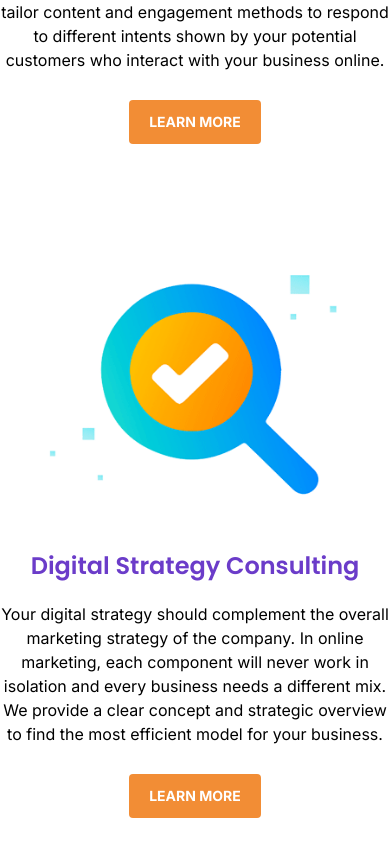
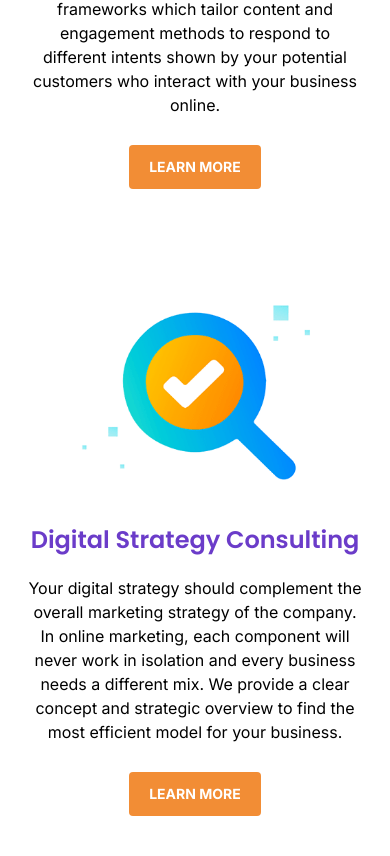
Before and after one commit to adhhamdev/at-digital, a Next.js app: page / in a window 390 px wide. Shown: the part 1347-2203 px from the top of the page. Built offline with nearby package versions, Linux system fonts and the light colour scheme.

Commit message:
Update global CSS styles and fix menu component layout

```diff
--- a/app/globals.css
+++ b/app/globals.css
@@ -88,9 +88,11 @@ h2 {
         margin: 400px 40px auto 40px;
     }
     .service-image-1 {
+        width: 275px;
         margin-right: 20px;
     }
     .service-image-2 {
+        width: 275px;
         margin-left: 20px;
     }
     .service-text {
@@ -107,13 +109,17 @@ h2 {
         padding: 16px 24px 24px 24px;
     }
     .service {
+        margin: initial 20px;
         display: flex;
         flex-direction: column;
         text-align: center;
     }
     .service-2 {
-        margin: 60px auto;
+        margin: 60px 20px;
         flex-direction: column-reverse;
+    }
+    .service-text {
+        width: 335px;
     }
 }
 
```
